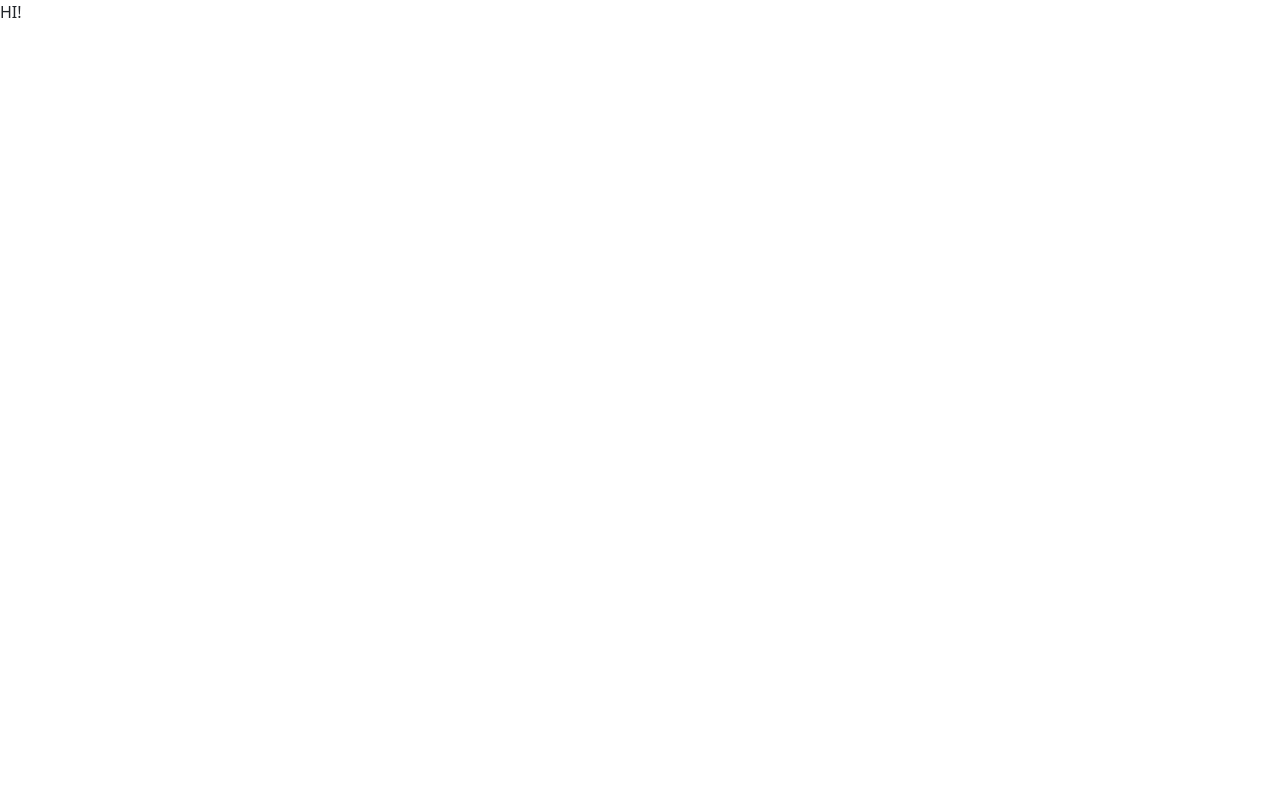
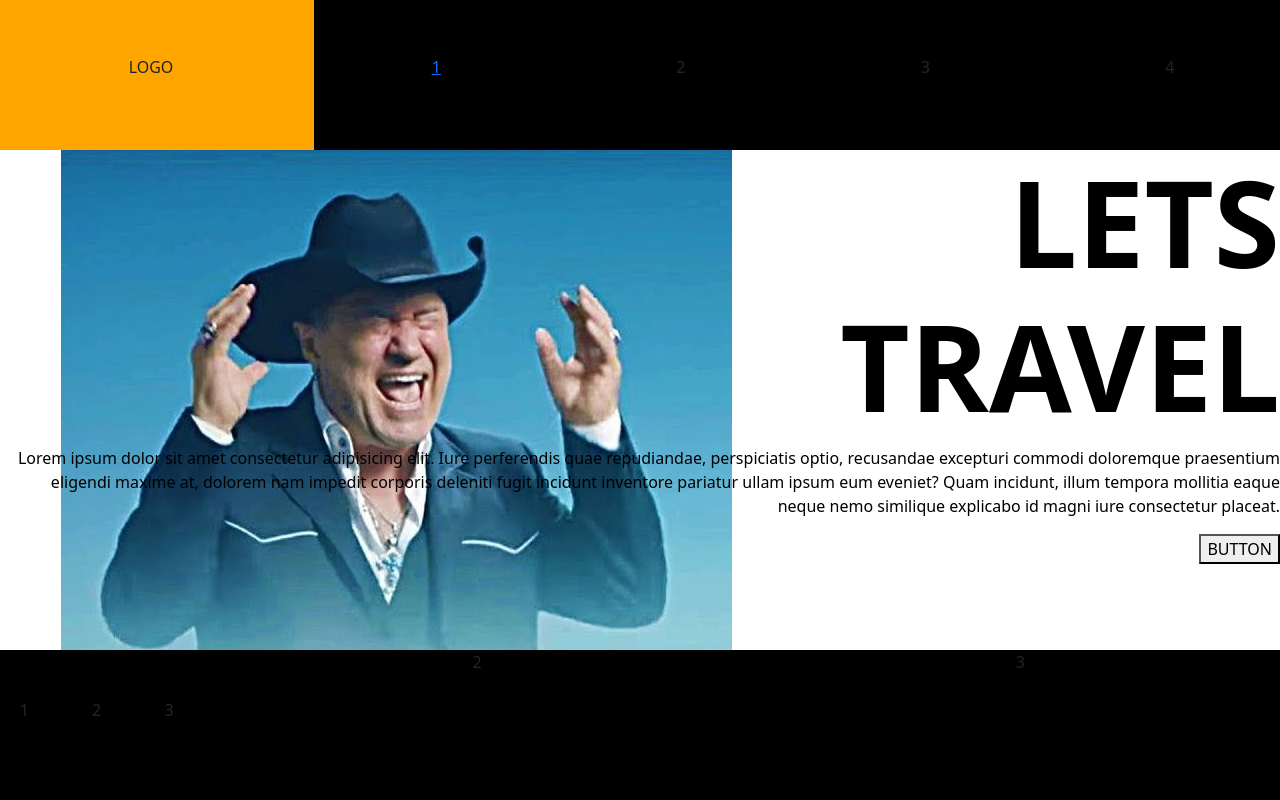
Before and after one commit to jenk293/pic-prip-gdm, a plain HTML site: page 01/index.html in a window 1280 px wide. Drawn offline with nearby package versions, Linux system fonts and the light colour scheme.

Commit message:
New HTML+CSS

```diff
--- a/01/index.html
+++ b/01/index.html
@@ -1,4 +1,4 @@
-<!doctype html>
+<!DOCTYPE html>
 <html lang="en">
   <head>
     <title>Title</title>
@@ -16,15 +16,55 @@
       integrity="sha384-T3c6CoIi6uLrA9TneNEoa7RxnatzjcDSCmG1MXxSR1GAsXEV/Dwwykc2MPK8M2HN"
       crossorigin="anonymous"
     />
+    <link rel="stylesheet" href="style.css" />
   </head>
 
   <body>
-        <header>
-            <!-- place navbar here -->
+    <div class="container-fluid">
+      <header class="header">
+        <div class="row text-center header__row">
+          <div class="col-lg-3 logo">
+            <a>LOGO</a>
+          </div>
+          <div class="col-lg-9 menu">
+            <div class="row">
+              <div class="col-lg-3 menu__item"><a href="#">1</a></div>
+              <div class="col-lg-3 menu__item">2</div>
+              <div class="col-lg-3 menu__item">3</div>
+              <div class="col-lg-3 menu__item">4</div>
+            </div>
+          </div>
+        </div>
       </header>
-        <main>HI!</main>
-        <footer>
-            <!-- place footer here -->
+      <main class="main">
+        <div class="row">
+          <div class="col-12 text-end">
+            <h1 class="text-uppercase">Lets<br />travel</h1>
+            <p>
+              Lorem ipsum dolor sit amet consectetur adipisicing elit. Iure
+              perferendis quae repudiandae, perspiciatis optio, recusandae
+              excepturi commodi doloremque praesentium eligendi maxime at,
+              dolorem nam impedit corporis deleniti fugit incidunt inventore
+              pariatur ullam ipsum eum eveniet? Quam incidunt, illum tempora
+              mollitia eaque neque nemo similique explicabo id magni iure
+              consectetur placeat.
+            </p>
+            <button>BUTTON</button>
+          </div>
+        </div>
+      </main>
+      <footer class="footer">
+        <div class="row text-center">
+          <div class="col-lg-2 py-lg-5">
+            <div class="row">
+              <div class="col-lg-4">1</div>
+              <div class="col-lg-4">2</div>
+              <div class="col-lg-4">3</div>
+            </div>
+          </div>
+          <div class="col-lg-5">2</div>
+          <div class="col-lg-5">3</div>
+        </div>
       </footer>
       <!-- Bootstrap JavaScript Libraries -->
       <script
@@ -38,5 +78,6 @@
         integrity="sha384-BBtl+eGJRgqQAUMxJ7pMwbEyER4l1g+O15P+16Ep7Q9Q+zqX6gSbd85u4mG4QzX+"
         crossorigin="anonymous"
       ></script>
+    </div>
   </body>
 </html>
--- /dev/null
+++ b/01/style.css
@@ -0,0 +1,39 @@
+.container-fluid {
+  padding: 0 !important;
+}
+
+.header,
+.footer {
+  height: 150px;
+  background: black;
+}
+
+.logo,
+.menu__item {
+  padding: 55px 0 0 0;
+}
+.header__row {
+  height: inherit;
+}
+
+main {
+  height: calc(100vh - 300px);
+  background-image: url(bg-01.jpg);
+  background-repeat: no-repeat;
+  background-position: 10% 0;
+  background-color: white;
+  color: black;
+}
+
+.logo {
+  background-color: orange;
+  height: inherit;
+}
+
+.menu {
+  height: inherit;
+}
+h1 {
+  font-size: 120px;
+  font-weight: 900;
+}
```
Also changed, not shown: 01/bg-01.jpg (added). Lines whose indentation alone changed are shown as unchanged.
